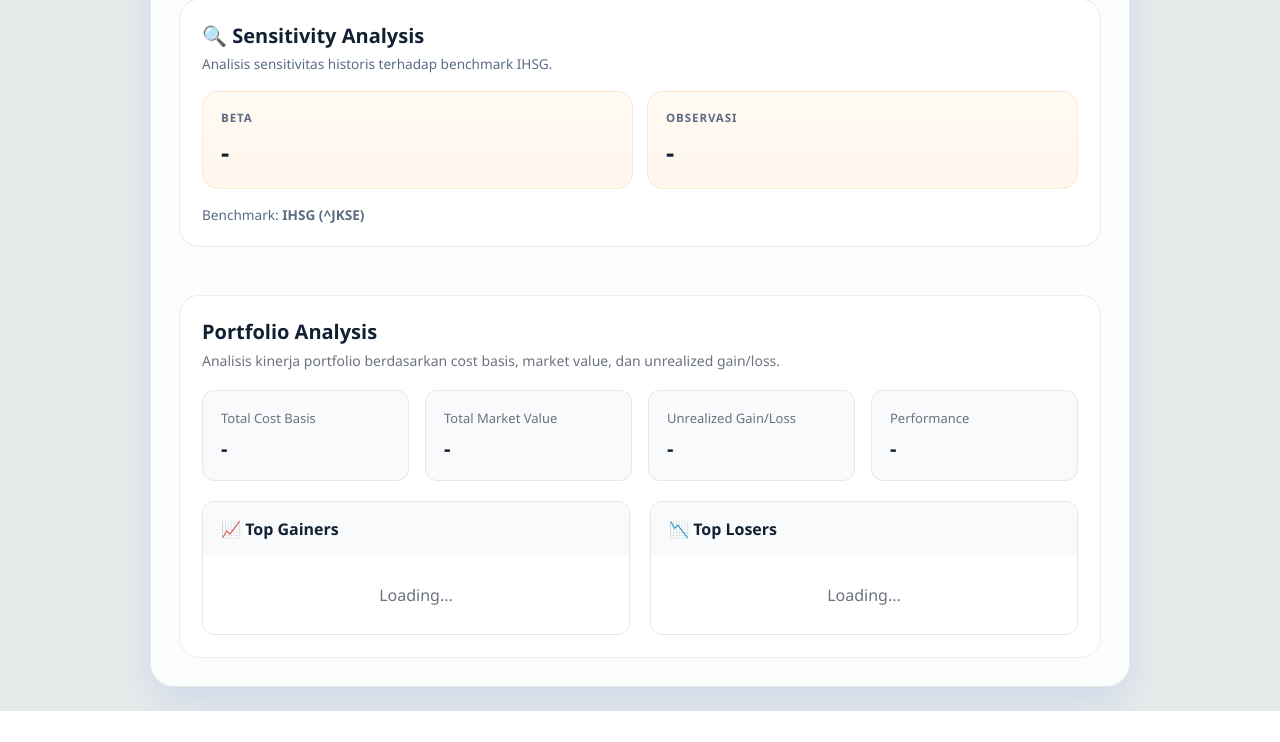
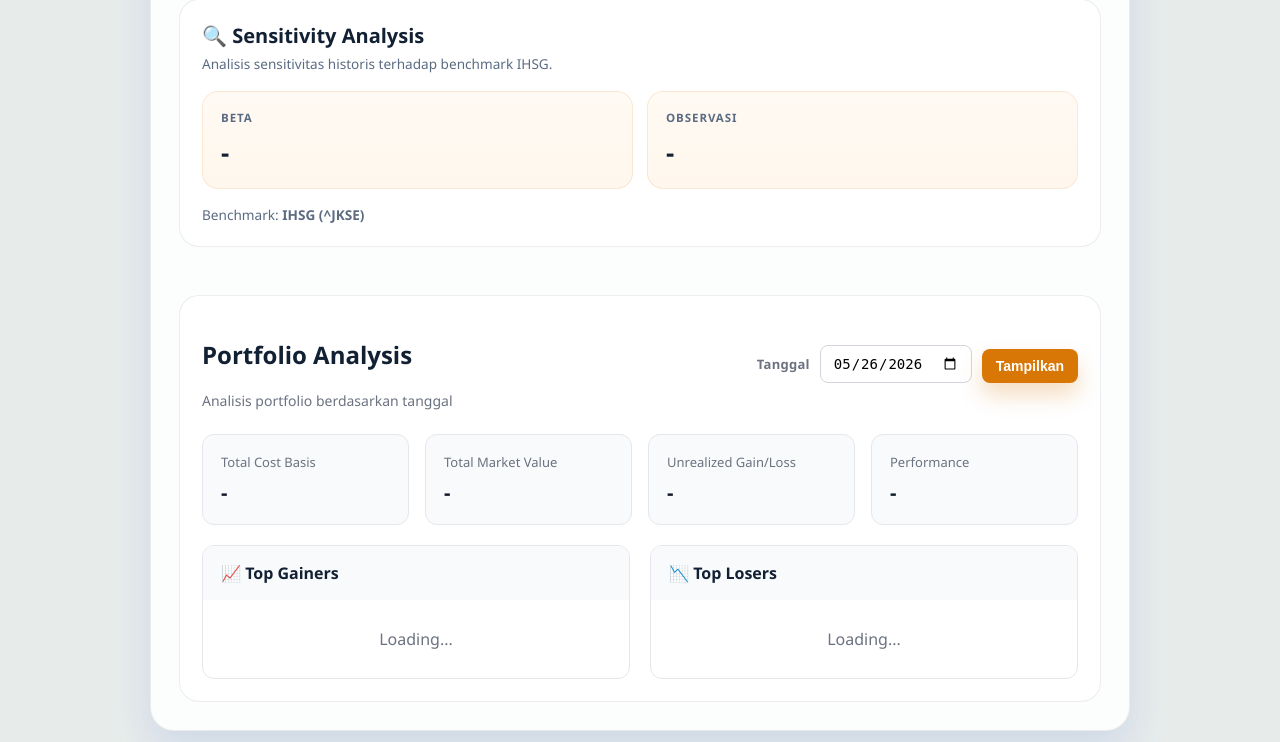
Before and after one commit to Fadhillahnasri/stock-api, a FastAPI app: page /dashboard in a window 1280 px wide. Shown: the part 629-1371 px from the top of the page. Before the commit the page ends 1340 px from the top, so only its background shows below. Run offline with FastAPI, Linux system fonts and the light colour scheme.

Commit message:
Implement historical portfolio analysis

```diff
--- a/app/providers/internal_provider.py
+++ b/app/providers/internal_provider.py
@@ -26,16 +26,13 @@ class InternalProvider(BaseProvider):
 
         url = f"{self.base_url}{path}"
 
-        headers = {
-            "Authorization": f"Bearer {settings.INTERNAL_API_TOKEN}"
-        }
 
         logger.info(f"Internal API GET - {url}")
 
         response = self.client.get(
             url,
             params=params,
-            headers=headers
+
         )
 
         return response.json()
--- a/templates/index.html
+++ b/templates/index.html
@@ -318,7 +318,11 @@
         }
 
         .portfolio-header {
-            margin-bottom: 20px;
+            display: flex;
+            justify-content: space-between;
+            align-items: center;
+            gap: 20px;
+            margin-bottom: 24px;
         }
 
         .portfolio-header h3 {
@@ -329,6 +333,39 @@
         .portfolio-header p {
             margin: 0;
             color: #6b7280;
+            font-size: 14px;
+        }
+
+        .portfolio-subtitle {
+            margin-top: 6px;
+            font-size: 14px;
+            color: #6b7280;
+        }
+
+        .portfolio-date-filter {
+            display: flex;
+            align-items: end;
+            gap: 10px;
+        }
+
+        .portfolio-date-filter label {
+            display: block;
+            font-size: 13px;
+            color: #6b7280;
+        }
+
+        .portfolio-date-filter input {
+            padding: 9px 12px;
+            border: 1px solid #d1d5db;
+            border-radius: 8px;
+            font-size: 14px;
+        }
+
+        .portfolio-date-filter button {
+            padding: 9px 14px;
+            border: none;
+            border-radius: 8px;
+            cursor: pointer;
             font-size: 14px;
         }
 
@@ -538,15 +575,29 @@
             </section>
              <section class="panel portfolio-analysis">
 
-                <div class="portfolio-header">
-                    <div>
-                        <h3>Portfolio Analysis</h3>
-                        <p>
-                            Analisis kinerja portfolio berdasarkan cost basis,
-                            market value, dan unrealized gain/loss.
-                        </p>
-                    </div>
-                </div>
+               <div class="portfolio-header">
+            <div>
+                <h2>Portfolio Analysis</h2>
+                <p class="portfolio-subtitle">
+                    Analisis portfolio berdasarkan tanggal
+                </p>
+            </div>
+
+            <div class="portfolio-date-filter">
+                <label for="portfolioDate">Tanggal</label>
+                <input
+                    type="date"
+                    id="portfolioDate"
+                    value="2026-05-26"
+                >
+                <button
+                    type="button"
+                    onclick="loadPortfolioAnalysisFromDate()"
+                >
+                    Tampilkan
+                </button>
+            </div>
+        </div>
 
                 <!-- Summary -->
                 <div class="portfolio-summary-grid">
@@ -688,6 +739,7 @@
             const symbol = document.getElementById("stockSelect").value;
             loadSensitivity(symbol);
             loadPortfolioAnalysis();
+
             setStatus("Connecting...", "");
 
 
@@ -738,12 +790,10 @@
             }, delay);
         }
 
-        async function loadPortfolioAnalysis() {
+        async function loadPortfolioAnalysis(date = "2026-05-26") {
             try {
-                const portfolioDate = "2026-05-26";
-
                 const response = await fetch(
-                    `/portfolio/analysis?date=${portfolioDate}`
+                    `/portfolio/analysis?date=${encodeURIComponent(date)}`
                 );
 
                 if (!response.ok) {
@@ -755,6 +805,21 @@
                 const result = await response.json();
 
                 console.log("Portfolio Analysis:", result);
+
+                if (!result.stocks || result.stocks.length === 0) {
+                    document.getElementById("portfolioCostBasis").textContent = "-";
+                    document.getElementById("portfolioMarketValue").textContent = "-";
+                    document.getElementById("portfolioGainLoss").textContent = "-";
+                    document.getElementById("portfolioPerformance").textContent = "-";
+
+                    document.getElementById("topGainers").innerHTML =
+                        `<div class="portfolio-loading">Tidak ada data untuk tanggal ini</div>`;
+
+                    document.getElementById("topLosers").innerHTML =
+                        `<div class="portfolio-loading">Tidak ada data untuk tanggal ini</div>`;
+
+                    return;
+                }
 
                 // ================================
                 // SUMMARY
@@ -810,6 +875,20 @@
                         Data tidak tersedia
                     </div>`;
             }
+        }
+
+        function loadPortfolioAnalysisFromDate() {
+            const dateInput = document.getElementById("portfolioDate");
+            const selectedDate = dateInput.value;
+
+            if (!selectedDate) {
+                alert("Silakan pilih tanggal terlebih dahulu.");
+                return;
+            }
+
+            console.log("Portfolio Analysis Date:", selectedDate);
+
+            loadPortfolioAnalysis(selectedDate);
         }
 
         function formatCurrency(value) {
```
Also changed, not shown: app/api/routes.py (+13 -7 lines), app/services/portfolio_analysis_service.py (+46 -70 lines), tests/test_portfolio_analysis_closing_prices.py (deleted, +0 -43 lines), tests/test_portfolio_analysis_service.py (+4 -17 lines).
